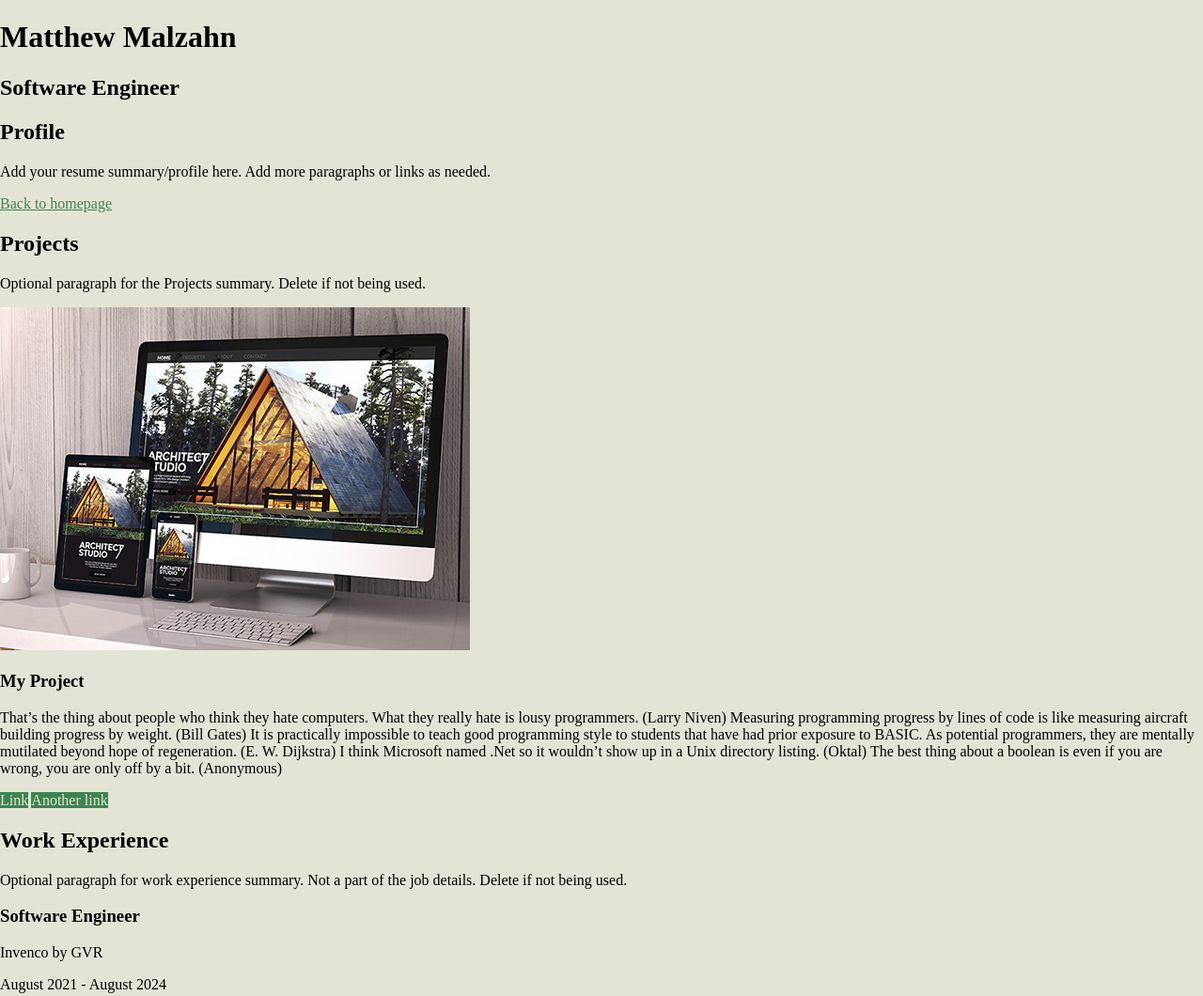
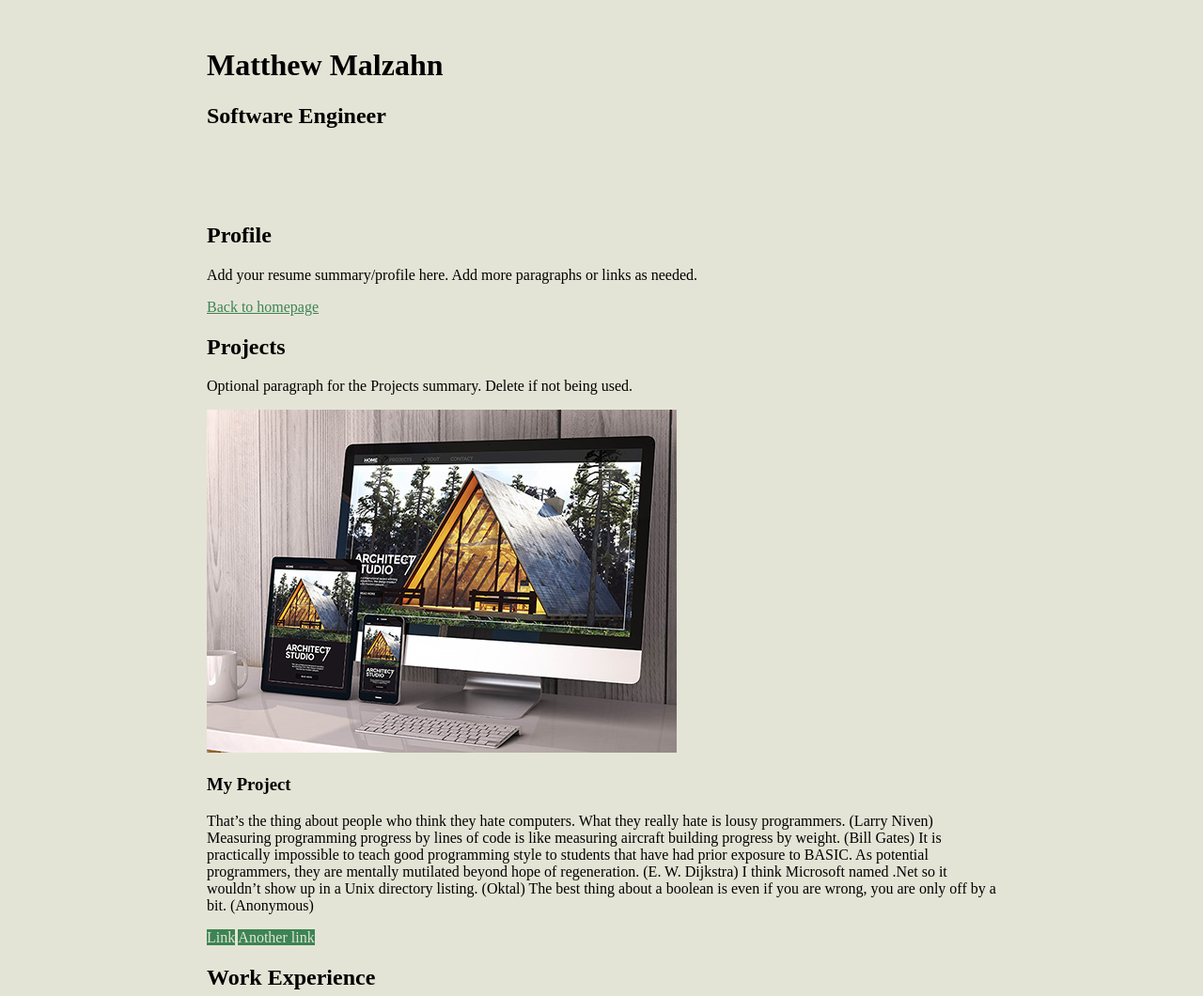
Before and after one commit to matthewjmalzahn96/mjm-webpage, a plain HTML site: page resume.html in a window 1280 px wide. Shown: the top 1060 px of the page at 94% size. Drawn offline with Linux system fonts and the light colour scheme.

Commit message:
add content wrapper class, center align content, remove some comments

```diff
--- a/css/styles.css
+++ b/css/styles.css
@@ -54,6 +54,12 @@ footer a:hover {
     text-decoration: none;
 }
 
+.content-wrapper {
+    margin: 0 auto;
+    padding: 30px;
+    max-width: 900px;
+}
+
 /* HOME
 ----------------------------------------*/
 .home {
--- a/resume.html
+++ b/resume.html
@@ -9,14 +9,13 @@
   <body class="resume">
     <!-- //  INTRO  // -->
     <header>
-      <!-- Start content edits below this line. -->
-      <h1>Matthew Malzahn</h1>
-      <h2>Software Engineer</h2>
-
-      <!-- End content edits here. -->
+      <div class="content-wrapper">
+        <h1>Matthew Malzahn</h1>
+        <h2>Software Engineer</h2>
+      </div>
     </header>
 
-    <main>
+    <main class="content-wrapper">
       <!-- //  PROFILE  // -->
       <section>
         <!-- Start content edits below this line. -->
```
